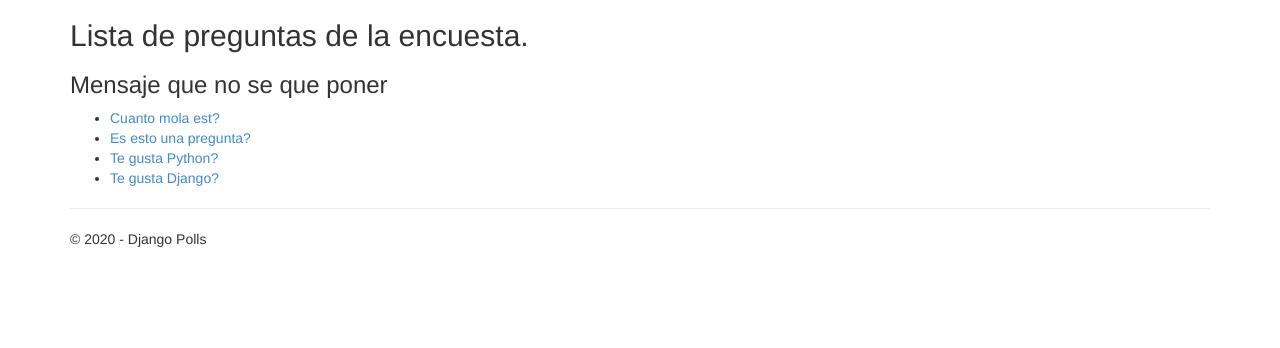
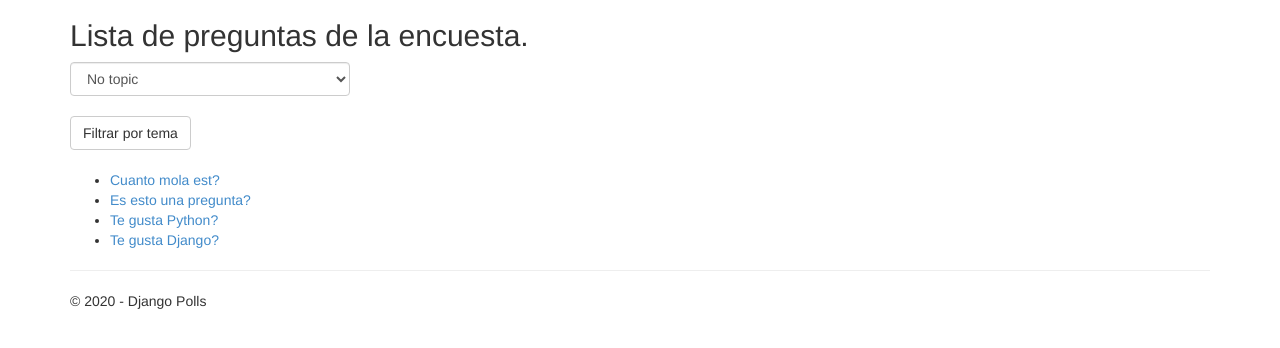
Before and after one commit to gorokotkd/DjangoProject, a Django app: page /polls/ in a window 1280 px wide. Shown: the part 51-399 px from the top of the page. Run offline with Django 3.2, Linux system fonts and the light colour scheme; data comes from the database, SQL or seed files in the repository; both versions use the stored data as it was after the commit; some libraries are stand-ins or nearby versions.

Commit message:
Tarea 2 terminada

```diff
--- a/DjangoWebProjectVS2017/DjangoWebProjectVS2017/app/forms.py
+++ b/DjangoWebProjectVS2017/DjangoWebProjectVS2017/app/forms.py
@@ -35,3 +35,6 @@ class BootstrapAuthenticationForm(AuthenticationForm):
                                widget=forms.PasswordInput({
                                    'class': 'form-control',
                                    'placeholder':'Password'}))
+
+class FilterForm(forms.ModelForm):
+    topic = forms.CharField(max_length=254)
--- a/DjangoWebProjectVS2017/DjangoWebProjectVS2017/app/templates/polls/index.html
+++ b/DjangoWebProjectVS2017/DjangoWebProjectVS2017/app/templates/polls/index.html
@@ -2,7 +2,20 @@
 {% block content %}
 
 <h2>{{ title }}.</h2>
-<h3>{{ message }}</h3>
+{% if question_topic_list %}
+<form  method="post" class="post-form"> {% csrf_token %}
+    <select class="form-control" name="topicSelect">
+    {%for topic in question_topic_list %}
+        <option value="{{topic.topic}}">{{topic.topic}}</option>
+    {% endfor %}
+    </select>
+    <br />
+    <input type="submit" value="Filtrar por tema" class="btn btn-default"/>
+</form>
+<br />
+{% else %}
+    <p>No polls are available.</p>
+{% endif %}
 
 {% if latest_question_list %}
     <ul>
--- a/DjangoWebProjectVS2017/DjangoWebProjectVS2017/app/views.py
+++ b/DjangoWebProjectVS2017/DjangoWebProjectVS2017/app/views.py
@@ -54,13 +54,19 @@ def about(request):
         }
     )
 def index(request):
-    latest_question_list = Question.objects.order_by('-pub_date')
+    if request.method == "POST":
+        form = request.POST
+        latest_question_list = Question.objects.filter(topic=form.get("topicSelect", "")).order_by('-pub_date')
+    else:
+        latest_question_list = Question.objects.order_by('-pub_date')
+
+    question_topic_list = list(Question.objects.values('topic').distinct())
     template = loader.get_template('polls/index.html')
     context = {
                 'title':'Lista de preguntas de la encuesta',
-                'message' : 'Mensaje que no se que poner',
                 'year' : datetime.now().year,
                 'latest_question_list': latest_question_list,
+                'question_topic_list' : question_topic_list,
               }
     return render(request, 'polls/index.html', context)
 
```
Also changed, not shown: DjangoWebProjectVS2017/DjangoWebProjectVS2017/db.sqlite3.
